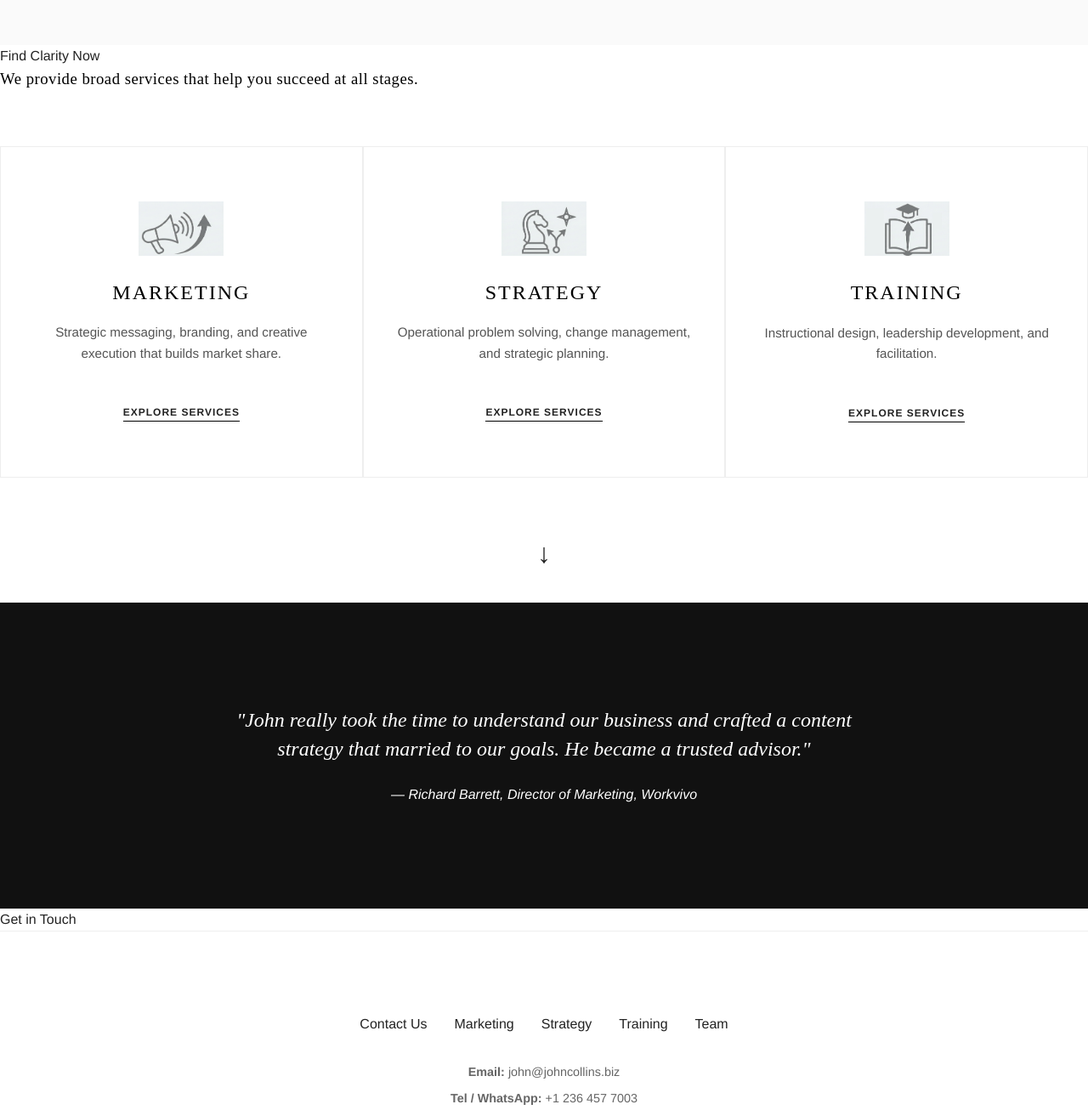
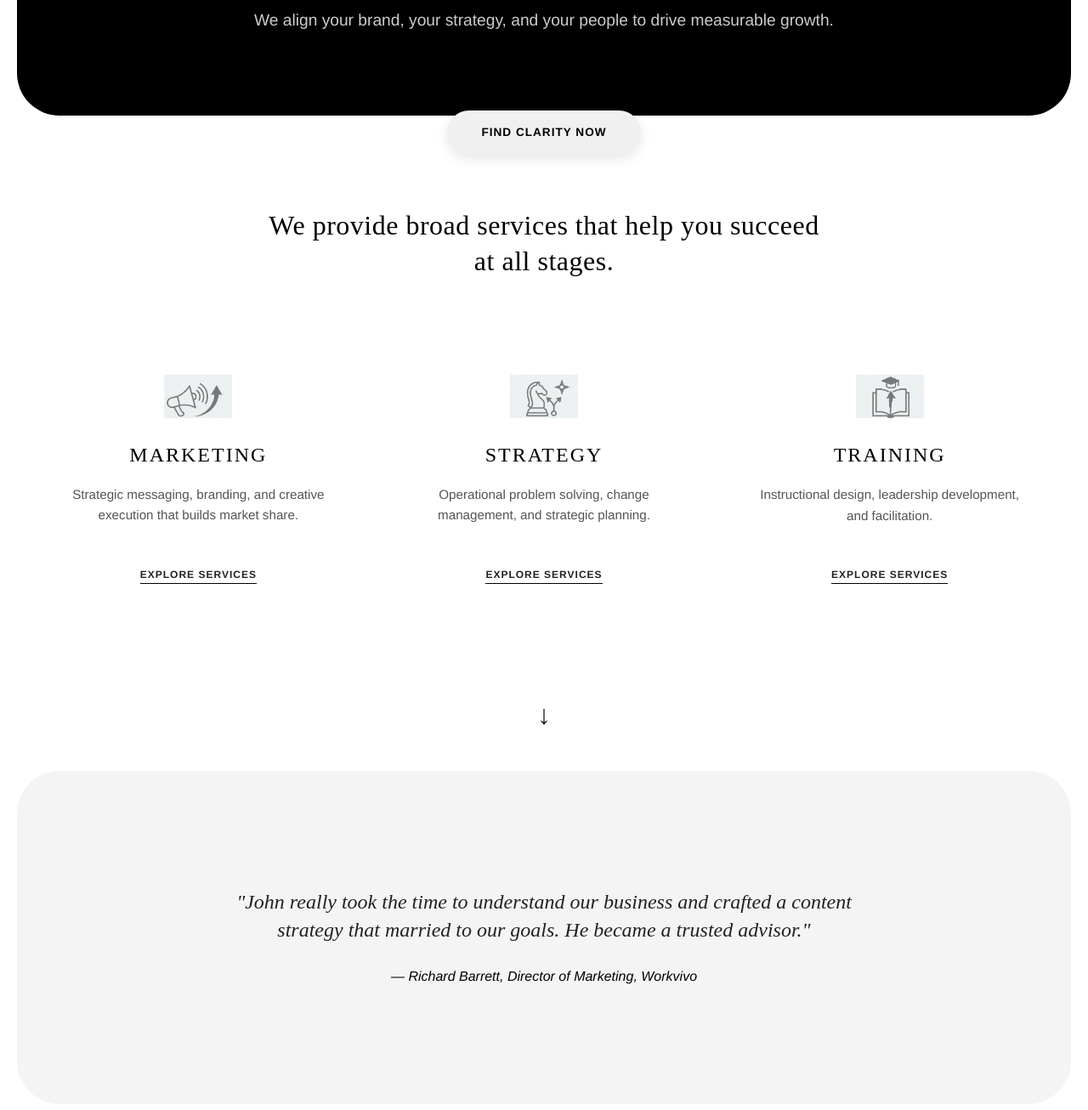
Before and after one commit to snillocnhoj/collins-group, a plain HTML site: page index.html in a window 1280 px wide. Shown: the part 327-1633 px from the top of the page at 85% size. Drawn offline with Linux system fonts and the light colour scheme.

Commit message:
Add files via upload

```diff
--- a/style.css
+++ b/style.css
@@ -1,4 +1,4 @@
-/* COLLINS/ZACKERY - BOUTIQUE PROFESSIONAL (Black & White) */
+/* COLLINS | ZACKERY - UPDATED DESIGN */
 
 /* 1. Base Styles */
 * { box-sizing: border-box; margin: 0; padding: 0; }
@@ -27,11 +27,7 @@ nav {
     justify-content: space-between;
     align-items: center;
     padding: 2rem 5%;
-    border-bottom: 1px solid #eee;
     background: #fff;
-    position: sticky;
-    top: 0;
-    z-index: 1000;
 }
 .logo { font-size: 1.5rem; letter-spacing: 3px; font-weight: 600; text-transform: uppercase; }
 .nav-links { display: flex; gap: 2rem; align-items: center; }
@@ -42,36 +38,77 @@ nav {
     background: #000;
     color: #fff !important;
 }
-.btn-nav:hover { background: #333; opacity: 1; }
 
-/* 3. Hero Sections */
+/* 3. Hero Sections (UPDATED: Black, Rounded, Floating) */
 .hero {
-    padding: 6rem 5% 4rem;
+    padding: 8rem 5% 6rem;
     text-align: center;
-    background: #fafafa;
+    background: #000; /* Black Background */
+    color: #fff;      /* White Text */
+    border-radius: 50px; /* Rounded Corners */
+    margin: 20px 20px 4rem 20px; /* Margins to create the floating look */
 }
-.hero h1 { font-size: 3.5rem; line-height: 1.1; margin-bottom: 1.5rem; }
-.hero-sub { font-size: 1.2rem; color: #666; max-width: 700px; margin: 0 auto; }
+.hero h1 {
+    font-size: 3.5rem;
+    line-height: 1.1;
+    margin-bottom: 1.5rem;
+    color: #fff;
+}
+.hero-sub {
+    font-size: 1.2rem;
+    color: #ccc;
+    max-width: 700px;
+    margin: 0 auto;
+}
 
-/* 4. Three Doors (Home) */
+/* 4. NEW: Pill Dividers (Grey Circles) */
+.pill-divider {
+    background-color: #f0f0f0;
+    color: #000;
+    font-weight: 700;
+    text-transform: uppercase;
+    font-size: 0.85rem;
+    letter-spacing: 1px;
+    padding: 15px 40px;
+    border-radius: 50px;
+    display: table;
+    margin: -70px auto 4rem; /* Negative margin pulls it UP over the hero */
+    position: relative;
+    z-index: 10;
+    box-shadow: 0 5px 15px rgba(0,0,0,0.1); /* Adds clarity to the pill */
+}
+/* Helper for spacing the 'Get in Touch' pill at bottom */
+.pill-bottom { margin: 4rem auto 2rem; }
+
+/* 5. NEW: Section Intro Line */
+.section-intro {
+    text-align: center;
+    font-size: 2rem;
+    font-family: 'Didot', 'Bodoni MT', serif;
+    margin: 0 auto 5rem;
+    max-width: 800px;
+    padding: 0 5%;
+    line-height: 1.3;
+}
+
+/* 6. Three Doors (Home) */
 .three-doors {
     display: grid;
     grid-template-columns: repeat(3, 1fr);
-    gap: 2px;
-    background: #eee;
-    margin: 4rem 0;
-    border: 1px solid #eee;
+    gap: 20px;
+    margin: 4rem 0 6rem;
+    max-width: 1200px;
+    margin-left: auto;
+    margin-right: auto;
 }
 .door {
     background: #fff;
-    padding: 4rem 2rem;
+    padding: 2rem;
     text-align: center;
-    transition: background 0.3s;
 }
-.door:hover { background: #fcfcfc; }
 .door img {
-    margin: 0 auto 1.5rem auto; /* Centers the icon */
-    max-width: 100px; /* Controls icon size */
+    margin: 0 auto 1.5rem auto;
+    max-width: 80px;
     opacity: 0.8;
 }
 .door h3 { font-size: 1.5rem; text-transform: uppercase; letter-spacing: 2px; margin-bottom: 1rem; }
@@ -81,7 +118,7 @@ nav {
     border-bottom: 1px solid #000; padding-bottom: 3px;
 }
 
-/* 5. Content Layouts (Service Pages) */
+/* 7. Content Layouts (Service Pages) */
 .page-container { max-width: 1100px; margin: 0 auto; padding: 4rem 5%; }
 .service-section {
     display: grid; grid-template-columns: 1fr 1fr; gap: 4rem; margin-bottom: 6rem; align-items: center;
@@ -93,26 +130,28 @@ nav {
 .service-list li::before {
     content: "—"; position: absolute; left: 0; color: #999;
 }
-/* IMAGE PLACEHOLDER STYLE */
-.placeholder-img {
-    background: #f4f4f4; height: 400px; display: flex; align-items: center; justify-content: center;
-    color: #999; text-transform: uppercase; letter-spacing: 2px; border: 1px solid #eee;
-    font-size: 0.8rem; padding: 1rem; text-align: center;
+
+/* 8. Testimonials (Grey Box, Rounded) */
+.testimonials {
+    background: #f4f4f4;
+    color: #000;
+    padding: 6rem 5%;
+    text-align: center;
+    position: relative;
+    border-radius: 50px;
+    margin: 40px 20px;
 }
-
-/* 6. Testimonials Slider */
-.testimonials { background: #111; color: #fff; padding: 5rem 5%; text-align: center; position: relative; }
 .testimonial-container { max-width: 800px; margin: 0 auto; min-height: 200px; display: flex; align-items: center; justify-content: center; }
 .testimonial-slide { display: none; animation: fadeEffect 1s; }
 .testimonial-slide.active { display: block; }
-.quote { font-size: 1.5rem; font-family: 'Didot', serif; margin-bottom: 1.5rem; font-style: italic; line-height: 1.4; }
-.cite { font-size: 0.8rem; text-transform: uppercase; letter-spacing: 2px; opacity: 0.7; display: block; margin-top: 1rem;}
+.quote { font-size: 1.5rem; font-family: 'Didot', serif; margin-bottom: 1.5rem; font-style: italic; line-height: 1.4; color: #222; }
+.cite { font-size: 0.8rem; text-transform: uppercase; letter-spacing: 2px; opacity: 0.7; display: block; margin-top: 1rem; color: #000; }
 
 @keyframes fadeEffect {
     from {opacity: 0;} to {opacity: 1;}
 }
 
-/* 7. Contact Page Form */
+/* 9. Contact Page Form */
 .contact-hero { text-align: center; margin-bottom: 3rem; }
 .contact-form { max-width: 600px; margin: 0 auto; }
 .form-group { margin-bottom: 1.5rem; }
@@ -127,30 +166,18 @@ nav {
 }
 .btn-submit:hover { background: #333; }
 
-/* 8. Footer */
-footer { padding: 4rem 5%; background: #fff; border-top: 1px solid #eee; text-align: center; }
+/* 10. Footer */
+footer { padding: 4rem 5%; background: #000; color: #fff; text-align: center; margin-top: 4rem; }
 .footer-links { display: flex; justify-content: center; gap: 2rem; margin: 2rem 0; }
-.contact-info { margin: 2rem 0; font-size: 0.9rem; color: #666; }
-.contact-info p { margin-bottom: 0.5rem; }
-.partners-list { margin-top: 2rem; font-size: 0.85rem; }
-.partners-list a { margin: 0 10px; border-bottom: 1px solid #eee; }
-.copyright { font-size: 0.8rem; color: #999; margin-top: 3rem; }
+.footer-links a { color: #fff; }
+.contact-info { margin: 2rem 0; font-size: 0.9rem; color: #ccc; }
+.partners-list a { color: #fff; border-bottom: 1px solid #555; }
+.copyright { font-size: 0.8rem; color: #777; margin-top: 3rem; }
 
-/* Mobile Responsiveness */
+/* Mobile */
 @media (max-width: 768px) {
     .hero h1 { font-size: 2.5rem; }
-
-    /* Stack elements vertically */
     .three-doors, .service-section { grid-template-columns: 1fr; }
-
-    /* Navigation Stack Fix */
     nav { flex-direction: column; padding: 1rem; }
-    .nav-links {
-        display: flex;
-        flex-direction: column;
-        gap: 1rem;
-        margin-top: 1rem;
-        width: 100%;
-        text-align: center;
-    }
+    .nav-links { display: flex; flex-direction: column; gap: 1rem; margin-top: 1rem; width: 100%; text-align: center; }
 }
```
